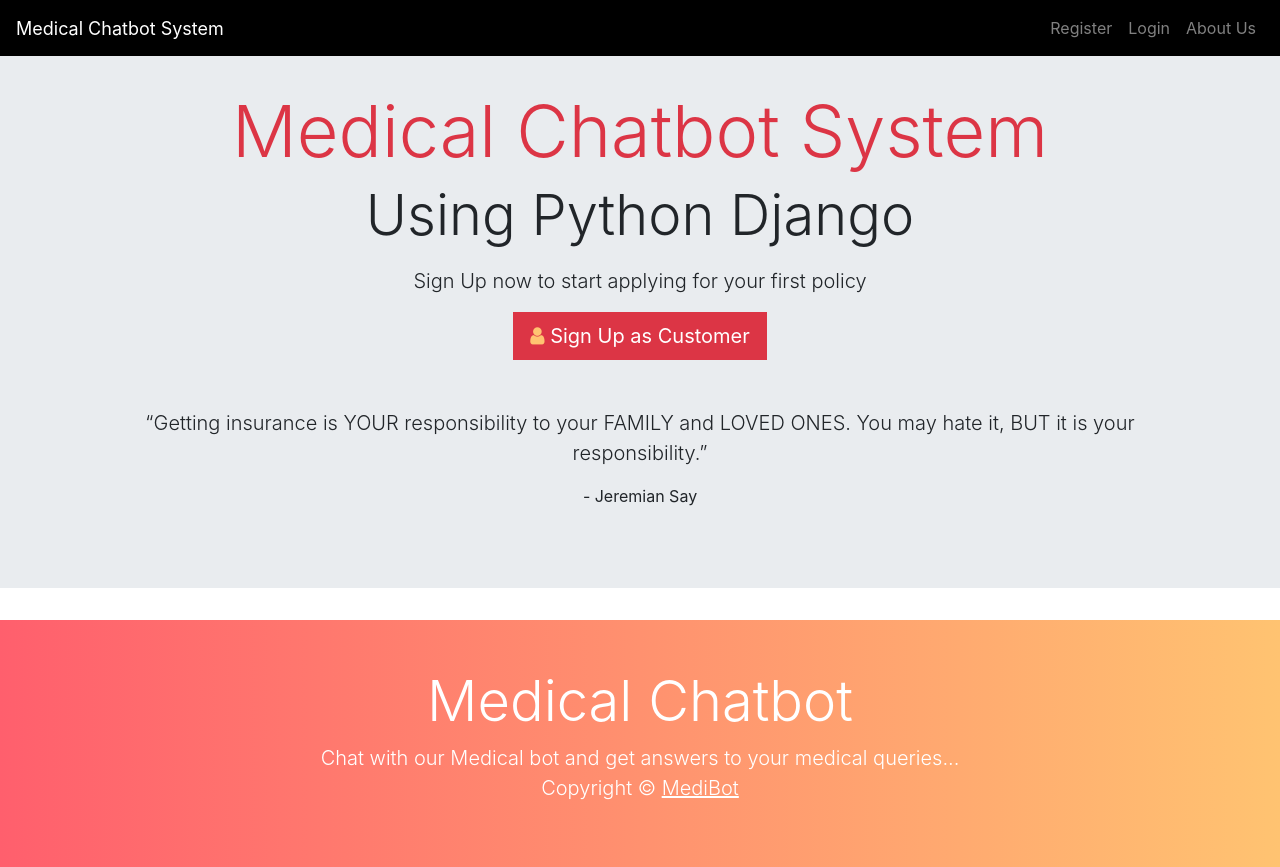
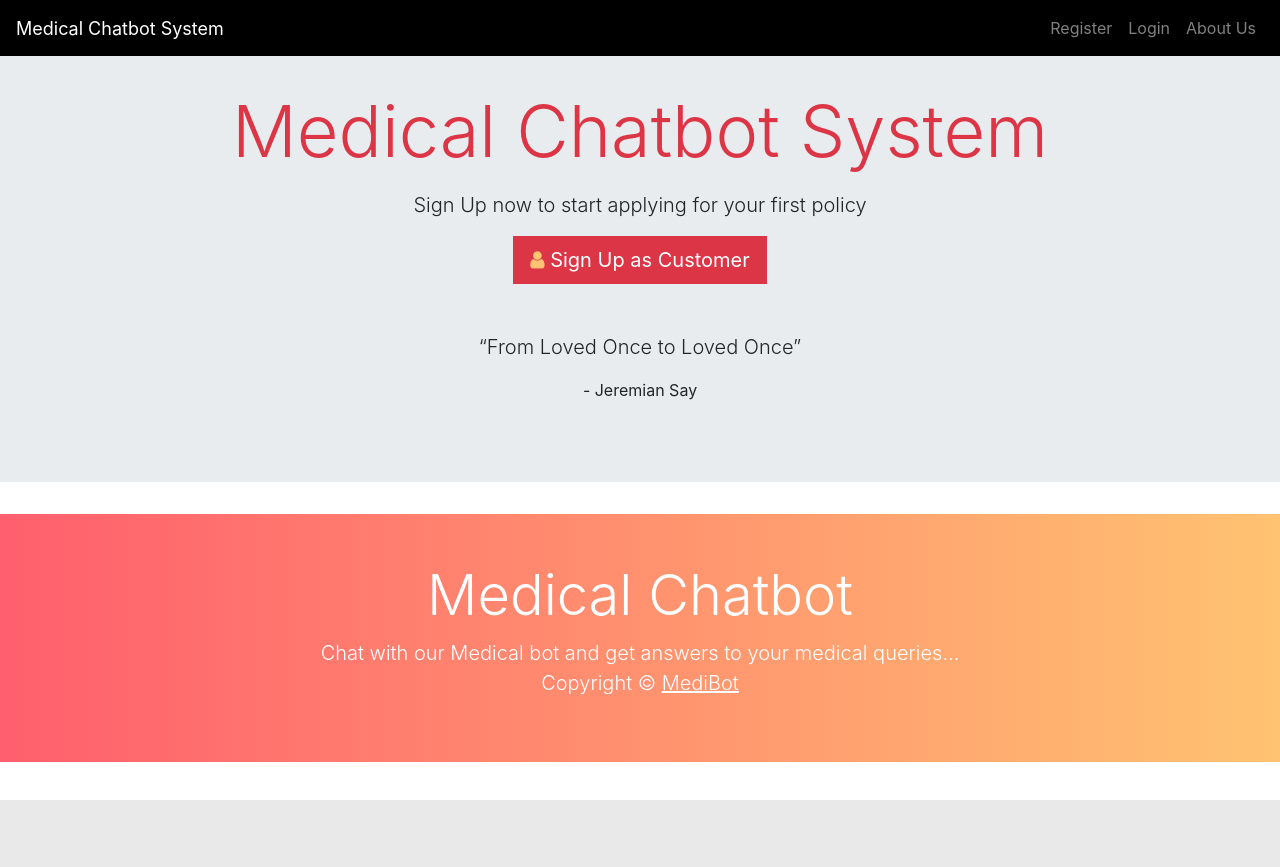
Before and after one commit to vinayakdeshpande1/Medical-Chatbot, a Django app: page / in a window 1280 px wide. After the commit the page ends 800 px from the top, so only its background shows below. Run offline with Django 3.2, Linux system fonts and the light colour scheme; some libraries are stand-ins or nearby versions.

Commit message:
final commit

```diff
--- a/customer/intents.json
+++ b/customer/intents.json
@@ -104,7 +104,7 @@
       "patterns": [
         " I have a feeling of skin tightness"," especially after showering"," bathing or swimming","Skin that feels and looks rough","Slight to severe flaking"," scaling or peeling,Gray"," ashy skin,Redness","Deep cracks that may bleed"      ],
       "responses": [
-        "It seems like you are dry and cracked skin,You may take few medicines and treatments from this=> ,CeraVe Moisturizing Cream,Vanicream Moisturizing Skin Cream,La Roche-Posay Lipikar Balm AP+ Moisturizer,Himalaya Nourshing Skin Cream,You can meet one of the doctor from this list..."
+        "It seems like you are dry and cracked skin,You may take few medicines and treatments from this=> ,CeraVe Moisturizing Cream,Vanicream Moisturizing Skin Cream,La Roche-Posay Lipikar Balm AP+ Moisturizer,Himalaya Nourshing Skin Cream,You can meet one of the doctor from this list...,Doctor name : Ravi Desai,Qualification : Dermatologist,Contact : 7558318551"
       ]
     },
     {
--- a/templates/medical/index.html
+++ b/templates/medical/index.html
@@ -18,7 +18,7 @@
   <div class="container text-center">
     <h2 class="display-3 text-danger">Medical Chatbot System</h2>
 
-    <p class="display-4 d-none d-sm-block">Using Python Django</p>
+    <p class="display-4 d-none d-sm-block"></p>
 
     <p class="lead">Sign Up now to start applying for your first policy</p>
 
@@ -30,7 +30,7 @@
 
     <br><br>
 
-    <p class="lead text-center"> “Getting insurance is YOUR responsibility to your FAMILY and LOVED ONES. You may hate it, BUT it is your responsibility.”
+    <p class="lead text-center"> “From Loved Once to Loved Once”
     </p>
 
   <p class="text-center">- Jeremian Say</p>
```
Also changed, not shown: db.sqlite3.
